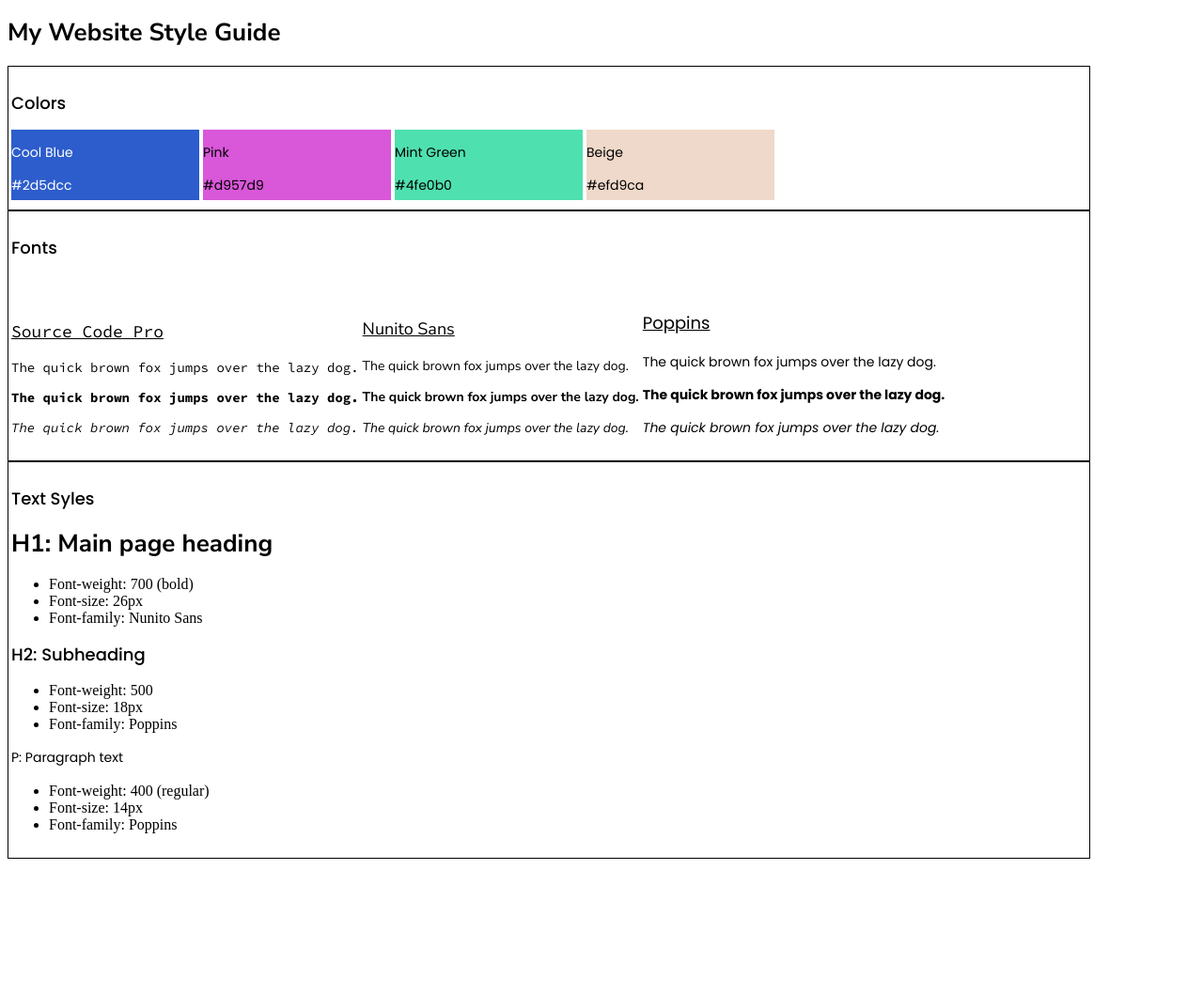
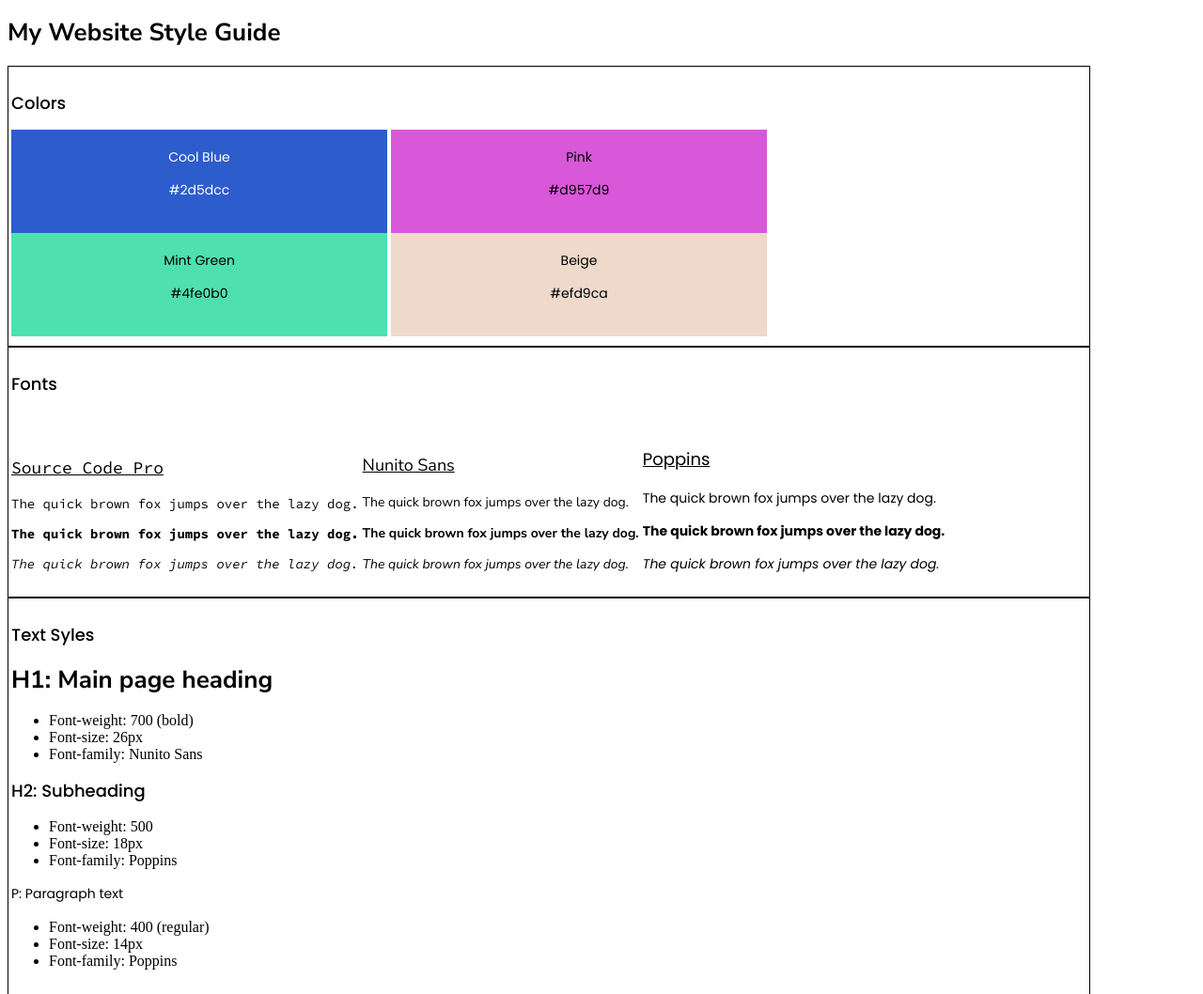
Before and after one commit to benjaminmichaelhansen/website_styleguide, a plain HTML site: page index.html in a window 1280 px wide. Shown: the top 1058 px of the page at 94% size. Before the commit the page ends 922 px from the top, so only its background shows below. Drawn offline with Linux system fonts and the light colour scheme.

Commit message:
edited color boxes' styling

```diff
--- a/styles.css
+++ b/styles.css
@@ -22,8 +22,10 @@ p {
 }
 .color_box {
     display: inline-block;
-    width: 200px;
-    height: 75px;
+    width: 400px;
+    height: 100px;
+    text-align: center;
+    padding: 5px 0px;
 }
 .blue {
     color: white;
```
